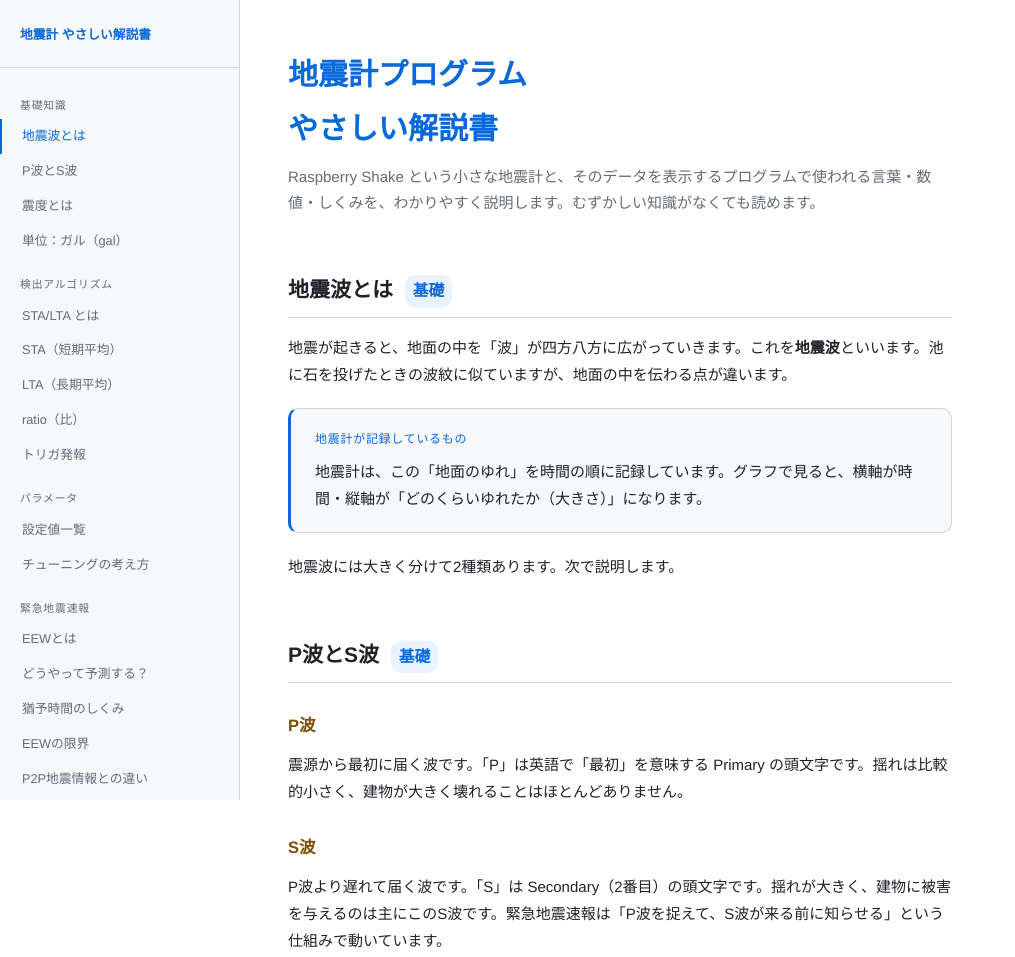
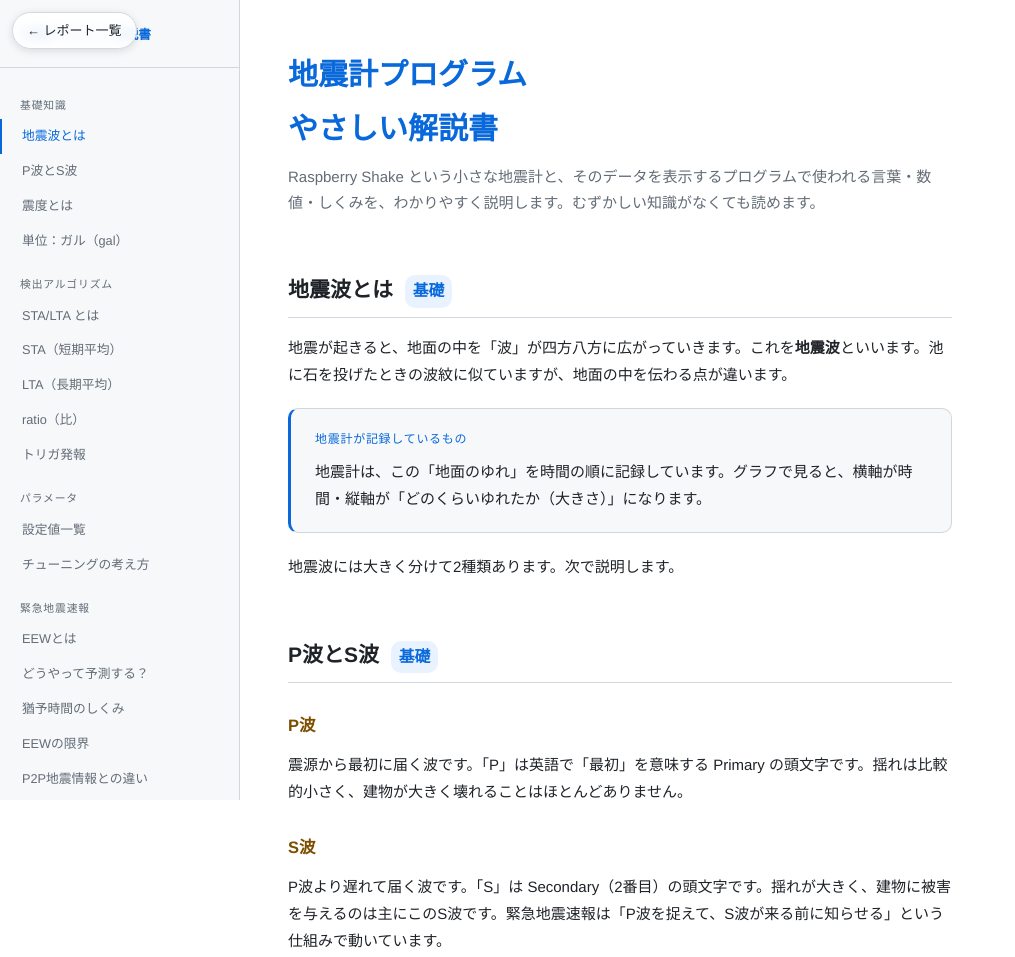
Before and after one commit to Masakai/earthQuake, a plain HTML site: page docs/guide.html in a window 1280 px wide. Shown: the top 957 px of the page, without its empty margins (0-1015 px from the left). Drawn offline with Linux system fonts and the light colour scheme.

Commit message:
feat: guide.htmlにランディングページへの戻るボタンを追加
Co-Authored-By: Claude Sonnet 4.6 <noreply@anthropic.com>

```diff
--- a/docs/guide.html
+++ b/docs/guide.html
@@ -229,6 +229,12 @@
 </style>
 </head>
 <body>
+
+<div style="position:fixed;top:12px;left:12px;z-index:9999;">
+  <a href="index.html" style="display:inline-flex;align-items:center;gap:6px;background:rgba(255,255,255,0.9);backdrop-filter:blur(6px);border:1px solid #d1d9e0;border-radius:20px;padding:6px 14px;font-size:13px;color:#1f2328;text-decoration:none;font-family:'Helvetica Neue','Hiragino Sans',sans-serif;box-shadow:0 2px 8px rgba(0,0,0,0.12);">
+    ← レポート一覧
+  </a>
+</div>
 
 <div class="wrapper">
 
```
